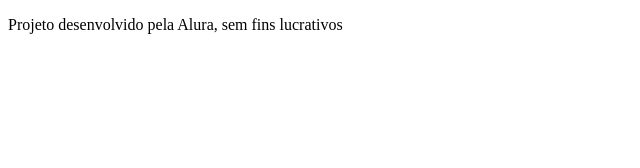
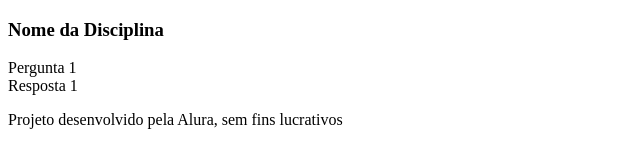
Before and after one commit to amandajalves/Flashcards2A, a plain HTML site: page index.html in a window 1280 px wide. Shown: the whole page, without its empty margins (0-640 px from the left). Drawn offline with Linux system fonts and the light colour scheme.

Commit message:
primeiro cartão

```diff
--- a/index.html
+++ b/index.html
@@ -9,7 +9,15 @@
     <main>
         <section id="container">
             <article class="cartao">
-
+                <div class="cartao_conteudo">
+                    <h3>Nome da Disciplina</h3>
+                    <div class="cartao_conteudo_pergunta">
+                        Pergunta 1
+                    </div>
+                    <div class="cartao_conteudo_resposta">
+                        Resposta 1
+                    </div>
+                </div>
             </article>
         </section>
     </main>
```
